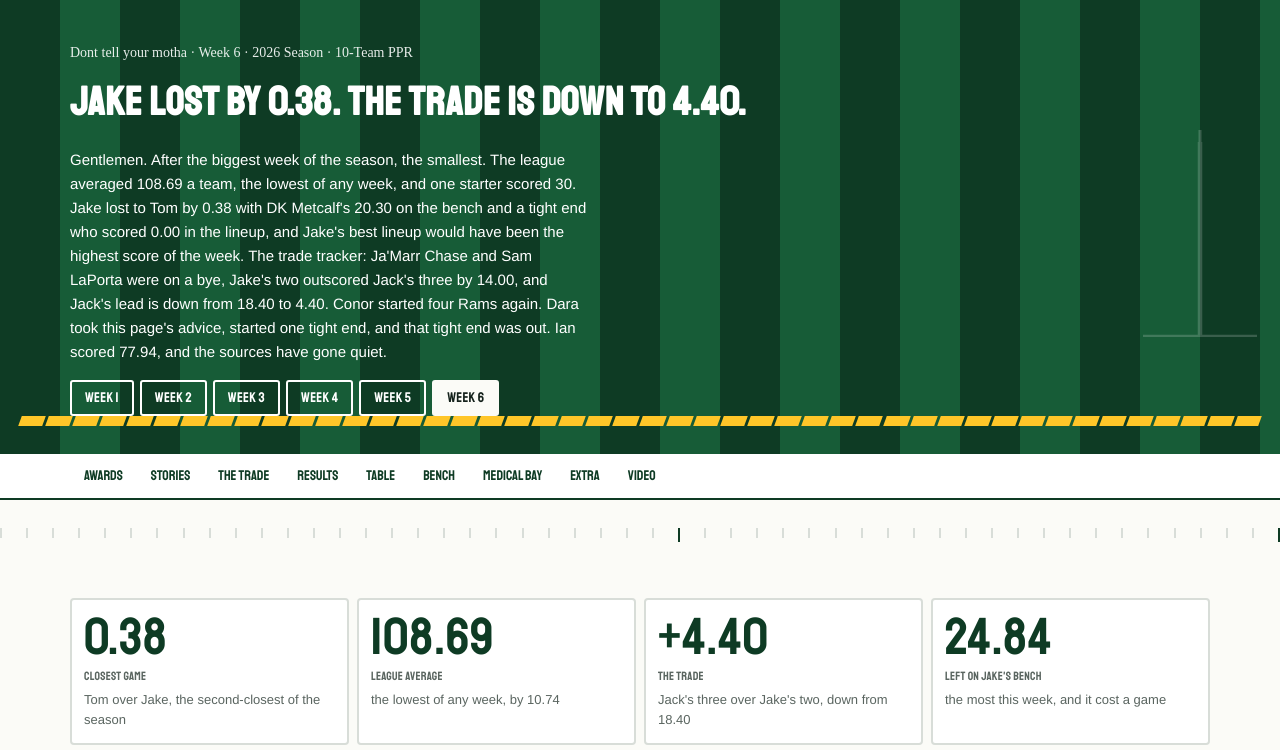
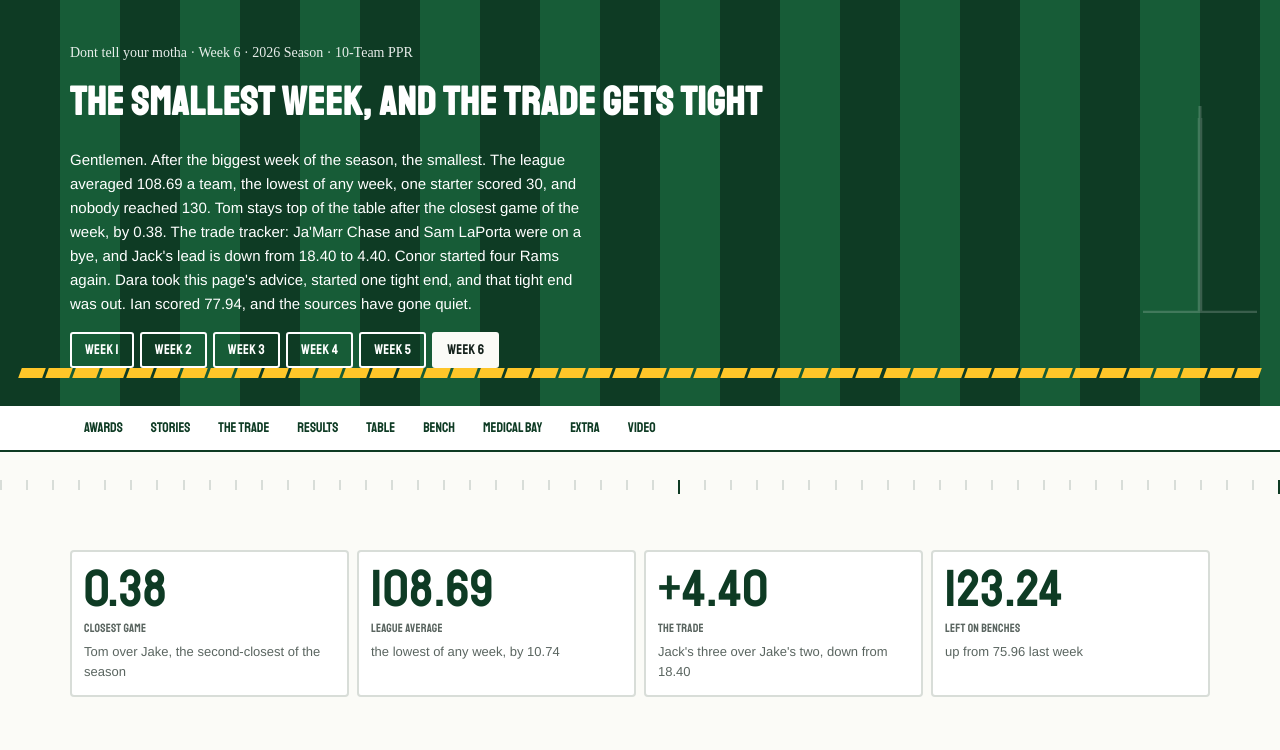
Before and after one commit to JackCronin-JC/big-news-review, a plain HTML site: page week-6/index.html in a window 1280 px wide. Shown: the top 750 px of the page. Drawn offline with Linux system fonts and the light colour scheme; a web font is replaced by a local one.

Commit message:
Week 6: a league-wide headline; Jake's 0.38 stays in the story section
The headline, intro, stat strip and index card now lead with the smallest week of the season and the trade tracker. The Jake detail remains in Story of the Week, the results and the bench chart.

```diff
--- a/week-6/index.html
+++ b/week-6/index.html
@@ -5,9 +5,9 @@
 <meta name="viewport" content="width=device-width, initial-scale=1">
 <title>Big News Review — Week 6</title>
 <meta name="robots" content="noindex, nofollow">
-<meta name="description" content="Dont tell your motha, Week 6: Jake loses to Tom by 0.38 with DK Metcalf on the bench, the smallest week of the season, and the trade tracker: Chase and LaPorta on a bye, Jack&#x27;s lead down from 18.40 to 4.40.">
+<meta name="description" content="Dont tell your motha, Week 6: the smallest week of the season, Tom stays top after a 0.38 win, and the trade tracker: Chase and LaPorta on a bye, Jack&#x27;s lead down from 18.40 to 4.40.">
 <meta property="og:title" content="Big News Review — Week 6">
-<meta property="og:description" content="Dont tell your motha, Week 6: Jake loses to Tom by 0.38 with DK Metcalf on the bench, the smallest week of the season, and the trade tracker: Chase and LaPorta on a bye, Jack&#x27;s lead down from 18.40 to 4.40.">
+<meta property="og:description" content="Dont tell your motha, Week 6: the smallest week of the season, Tom stays top after a 0.38 win, and the trade tracker: Chase and LaPorta on a bye, Jack&#x27;s lead down from 18.40 to 4.40.">
 <meta property="og:type" content="website">
 <meta name="theme-color" content="#0E3B24">
 <link rel="preconnect" href="https://fonts.googleapis.com">
@@ -275,8 +275,8 @@ h3{font-size:clamp(20px,5vw,28px);margin:.5em 0}
 </svg>
 </div>
 <p class="hero-meta">Dont tell your motha · Week 6 · 2026 Season · 10-Team PPR</p>
-<h1>JAKE LOST BY 0.38. THE TRADE IS DOWN TO 4.40.</h1>
-<p class="hero-intro paragraph">Gentlemen. After the biggest week of the season, the smallest. The league averaged 108.69 a team, the lowest of any week, and one starter scored 30. Jake lost to Tom by 0.38 with DK Metcalf's 20.30 on the bench and a tight end who scored 0.00 in the lineup, and Jake's best lineup would have been the highest score of the week. The trade tracker: Ja'Marr Chase and Sam LaPorta were on a bye, Jake's two outscored Jack's three by 14.00, and Jack's lead is down from 18.40 to 4.40. Conor started four Rams again. Dara took this page's advice, started one tight end, and that tight end was out. Ian scored 77.94, and the sources have gone quiet.</p>
+<h1>THE SMALLEST WEEK, AND THE TRADE GETS TIGHT</h1>
+<p class="hero-intro paragraph">Gentlemen. After the biggest week of the season, the smallest. The league averaged 108.69 a team, the lowest of any week, one starter scored 30, and nobody reached 130. Tom stays top of the table after the closest game of the week, by 0.38. The trade tracker: Ja'Marr Chase and Sam LaPorta were on a bye, and Jack's lead is down from 18.40 to 4.40. Conor started four Rams again. Dara took this page's advice, started one tight end, and that tight end was out. Ian scored 77.94, and the sources have gone quiet.</p>
 <nav class="week-nav" aria-label="Review weeks">
 <a class="week-chip" href="../week-1/">WEEK 1</a>
 <a class="week-chip" href="../week-2/">WEEK 2</a>
@@ -312,7 +312,7 @@ h3{font-size:clamp(20px,5vw,28px);margin:.5em 0}
 <div class="stattile"><div class="stat-num">0.38</div><div class="stat-label">CLOSEST GAME</div><div class="stat-sub">Tom over Jake, the second-closest of the season</div></div>
 <div class="stattile"><div class="stat-num">108.69</div><div class="stat-label">LEAGUE AVERAGE</div><div class="stat-sub">the lowest of any week, by 10.74</div></div>
 <div class="stattile"><div class="stat-num">+4.40</div><div class="stat-label">THE TRADE</div><div class="stat-sub">Jack's three over Jake's two, down from 18.40</div></div>
-<div class="stattile"><div class="stat-num">24.84</div><div class="stat-label">LEFT ON JAKE'S BENCH</div><div class="stat-sub">the most this week, and it cost a game</div></div>
+<div class="stattile"><div class="stat-num">123.24</div><div class="stat-label">LEFT ON BENCHES</div><div class="stat-sub">up from 75.96 last week</div></div>
 </div>
 <section id="stars" class="wrap">
 <h2 class="sec-head"><svg class="ball-marker ball" aria-hidden="true"><use href="#ball"></use></svg>THE TEAM SHEET</h2>
```
Also changed, not shown: index.html (+2 -2 lines).
